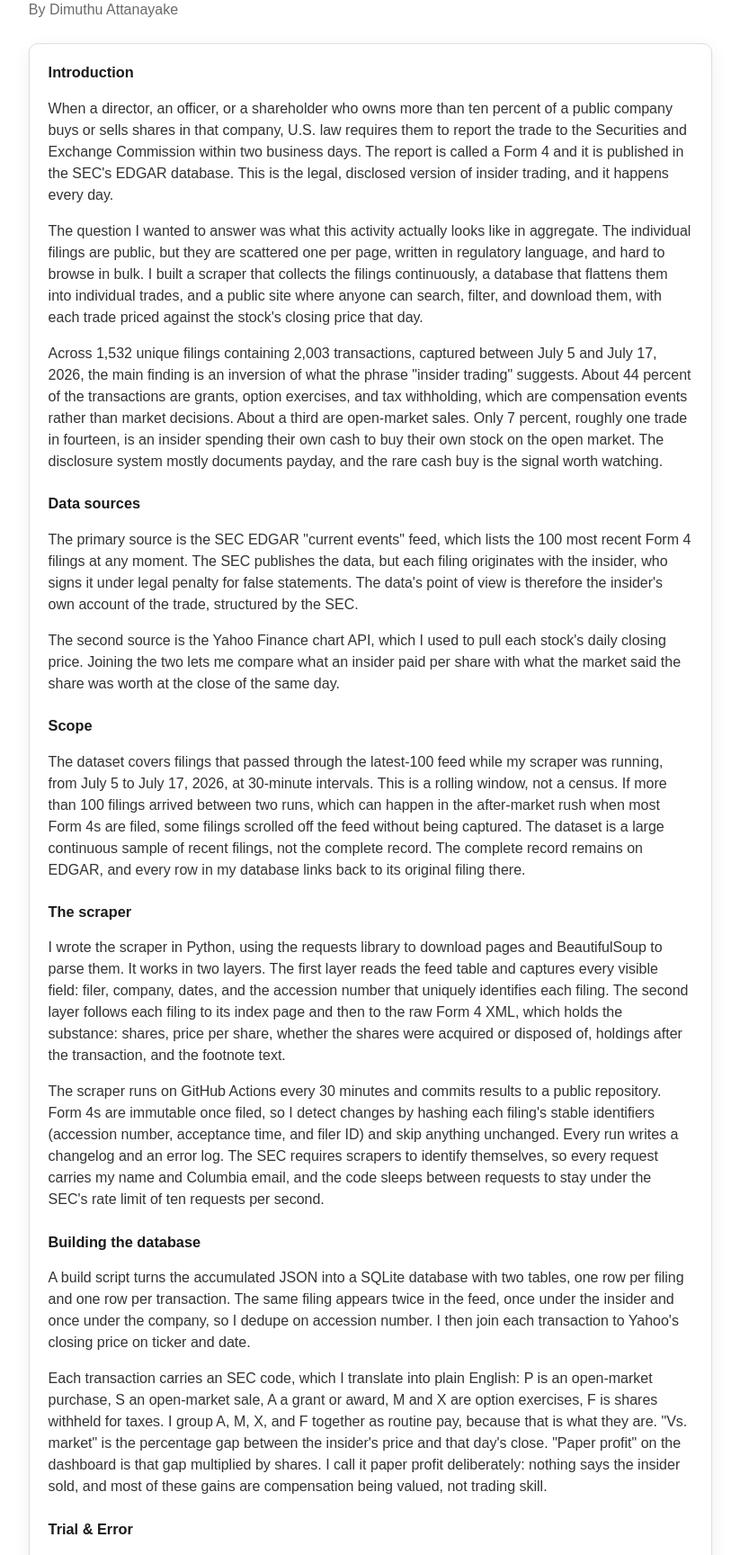
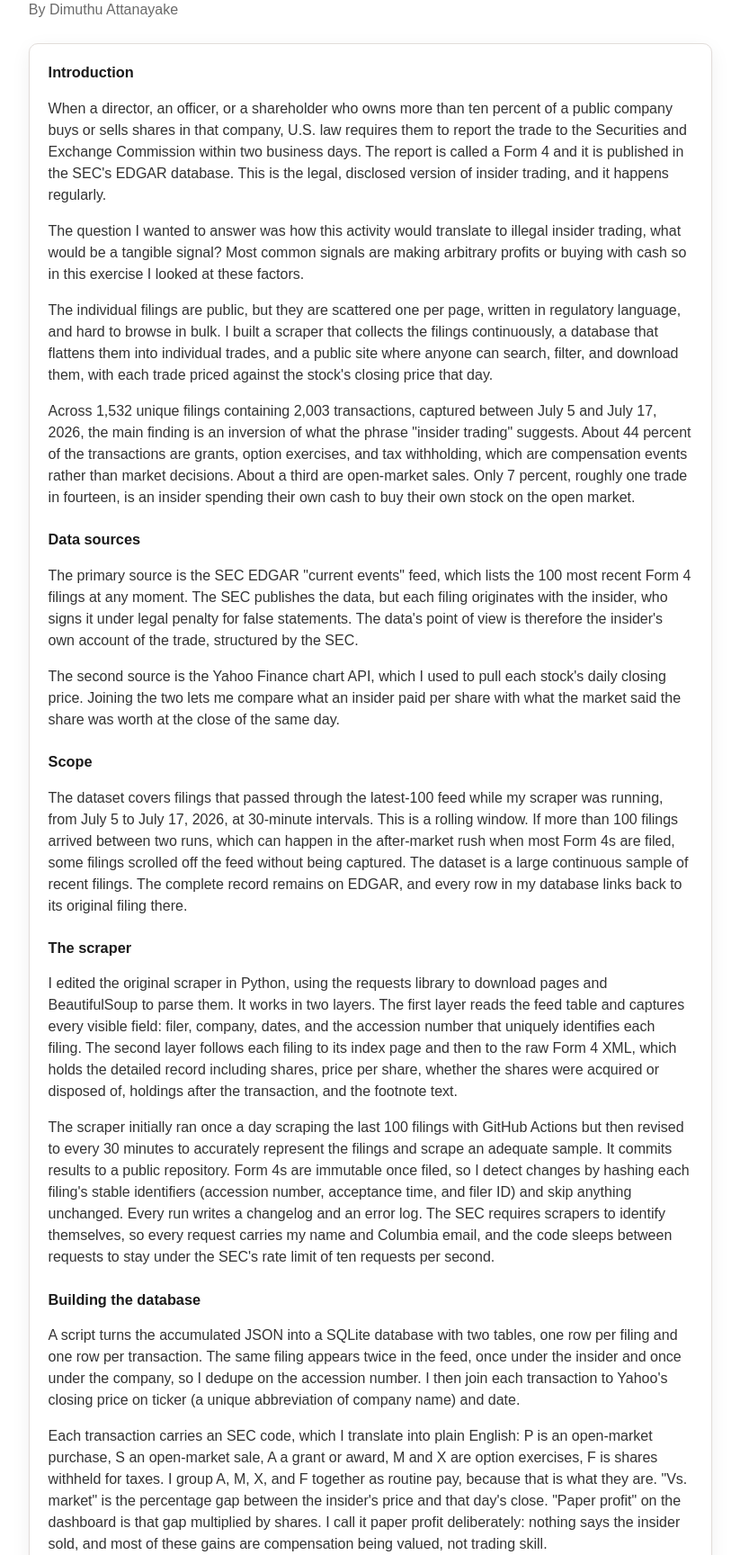
Before and after one commit to DimuthuAttanayake/form4-search-app, a Flask app: page /methodology in a window 1280 px wide. Shown: the part 145-1873 px from the top of the page at 90% size, without its empty margins (89-912 px from the left). Run offline with Flask 3, Linux system fonts and the light colour scheme.

Commit message:
Fix ticker search to exact match, rewrite methodology

```diff
--- a/app.py
+++ b/app.py
@@ -34,14 +34,17 @@ def execute_search_query(query, flt="", limit=None, offset=None):
     conn = get_db_connection()
     search_term = f"%{query}%"
 
-    # the columns a user can search across
-    searchable_columns = ["f.insider_name", "f.company", "f.ticker", "f.relationship"]
+    # name, company, and role are searched as substrings; ticker is matched exactly
+    # (case-insensitive), since tickers are short codes and a substring match on
+    # something like "F" would otherwise hit any word containing that letter
+    substring_columns = ["f.insider_name", "f.company", "f.relationship"]
 
     # with no search term we match everything, so the page shows the most recent trades
     conditions, params = [], []
     if query:
-        conditions.append("(" + " OR ".join([f"{col} LIKE ?" for col in searchable_columns]) + ")")
-        params = [search_term] * len(searchable_columns)
+        clauses = [f"{col} LIKE ?" for col in substring_columns] + ["UPPER(f.ticker) = UPPER(?)"]
+        conditions.append("(" + " OR ".join(clauses) + ")")
+        params = [search_term] * len(substring_columns) + [query]
     if flt in FILTERS:
         conditions.append(FILTERS[flt][0])
     where_clause = "WHERE " + " AND ".join(conditions) if conditions else ""
--- a/templates/methodology.html
+++ b/templates/methodology.html
@@ -8,41 +8,40 @@
 
   <div class="card" style="max-width:760px;">
     <h3>Introduction</h3>
-    <p>When a director, an officer, or a shareholder who owns more than ten percent of a public company buys or sells shares in that company, U.S. law requires them to report the trade to the Securities and Exchange Commission within two business days. The report is called a Form 4 and it is published in the SEC's EDGAR database. This is the legal, disclosed version of insider trading, and it happens every day.</p>
-    <p>The question I wanted to answer was what this activity actually looks like in aggregate. The individual filings are public, but they are scattered one per page, written in regulatory language, and hard to browse in bulk. I built a scraper that collects the filings continuously, a database that flattens them into individual trades, and a public site where anyone can search, filter, and download them, with each trade priced against the stock's closing price that day.</p>
-    <p>Across 1,532 unique filings containing 2,003 transactions, captured between July 5 and July 17, 2026, the main finding is an inversion of what the phrase "insider trading" suggests. About 44 percent of the transactions are grants, option exercises, and tax withholding, which are compensation events rather than market decisions. About a third are open-market sales. Only 7 percent, roughly one trade in fourteen, is an insider spending their own cash to buy their own stock on the open market. The disclosure system mostly documents payday, and the rare cash buy is the signal worth watching.</p>
+    <p>When a director, an officer, or a shareholder who owns more than ten percent of a public company buys or sells shares in that company, U.S. law requires them to report the trade to the Securities and Exchange Commission within two business days. The report is called a Form 4 and it is published in the SEC's EDGAR database. This is the legal, disclosed version of insider trading, and it happens regularly.</p>
+    <p>The question I wanted to answer was how this activity would translate to illegal insider trading, what would be a tangible signal? Most common signals are making arbitrary profits or buying with cash so in this exercise I looked at these factors.</p>
+    <p>The individual filings are public, but they are scattered one per page, written in regulatory language, and hard to browse in bulk. I built a scraper that collects the filings continuously, a database that flattens them into individual trades, and a public site where anyone can search, filter, and download them, with each trade priced against the stock's closing price that day.</p>
+    <p>Across 1,532 unique filings containing 2,003 transactions, captured between July 5 and July 17, 2026, the main finding is an inversion of what the phrase "insider trading" suggests. About 44 percent of the transactions are grants, option exercises, and tax withholding, which are compensation events rather than market decisions. About a third are open-market sales. Only 7 percent, roughly one trade in fourteen, is an insider spending their own cash to buy their own stock on the open market.</p>
 
     <h3 style="margin-top:1.4rem;">Data sources</h3>
     <p>The primary source is the SEC EDGAR "current events" feed, which lists the 100 most recent Form 4 filings at any moment. The SEC publishes the data, but each filing originates with the insider, who signs it under legal penalty for false statements. The data's point of view is therefore the insider's own account of the trade, structured by the SEC.</p>
     <p>The second source is the Yahoo Finance chart API, which I used to pull each stock's daily closing price. Joining the two lets me compare what an insider paid per share with what the market said the share was worth at the close of the same day.</p>
 
     <h3 style="margin-top:1.4rem;">Scope</h3>
-    <p>The dataset covers filings that passed through the latest-100 feed while my scraper was running, from July 5 to July 17, 2026, at 30-minute intervals. This is a rolling window, not a census. If more than 100 filings arrived between two runs, which can happen in the after-market rush when most Form 4s are filed, some filings scrolled off the feed without being captured. The dataset is a large continuous sample of recent filings, not the complete record. The complete record remains on EDGAR, and every row in my database links back to its original filing there.</p>
+    <p>The dataset covers filings that passed through the latest-100 feed while my scraper was running, from July 5 to July 17, 2026, at 30-minute intervals. This is a rolling window. If more than 100 filings arrived between two runs, which can happen in the after-market rush when most Form 4s are filed, some filings scrolled off the feed without being captured. The dataset is a large continuous sample of recent filings. The complete record remains on EDGAR, and every row in my database links back to its original filing there.</p>
 
     <h3 style="margin-top:1.4rem;">The scraper</h3>
-    <p>I wrote the scraper in Python, using the requests library to download pages and BeautifulSoup to parse them. It works in two layers. The first layer reads the feed table and captures every visible field: filer, company, dates, and the accession number that uniquely identifies each filing. The second layer follows each filing to its index page and then to the raw Form 4 XML, which holds the substance: shares, price per share, whether the shares were acquired or disposed of, holdings after the transaction, and the footnote text.</p>
-    <p>The scraper runs on GitHub Actions every 30 minutes and commits results to a public repository. Form 4s are immutable once filed, so I detect changes by hashing each filing's stable identifiers (accession number, acceptance time, and filer ID) and skip anything unchanged. Every run writes a changelog and an error log. The SEC requires scrapers to identify themselves, so every request carries my name and Columbia email, and the code sleeps between requests to stay under the SEC's rate limit of ten requests per second.</p>
+    <p>I edited the original scraper in Python, using the requests library to download pages and BeautifulSoup to parse them. It works in two layers. The first layer reads the feed table and captures every visible field: filer, company, dates, and the accession number that uniquely identifies each filing. The second layer follows each filing to its index page and then to the raw Form 4 XML, which holds the detailed record including shares, price per share, whether the shares were acquired or disposed of, holdings after the transaction, and the footnote text.</p>
+    <p>The scraper initially ran once a day scraping the last 100 filings with GitHub Actions but then revised to every 30 minutes to accurately represent the filings and scrape an adequate sample. It commits results to a public repository. Form 4s are immutable once filed, so I detect changes by hashing each filing's stable identifiers (accession number, acceptance time, and filer ID) and skip anything unchanged. Every run writes a changelog and an error log. The SEC requires scrapers to identify themselves, so every request carries my name and Columbia email, and the code sleeps between requests to stay under the SEC's rate limit of ten requests per second.</p>
 
     <h3 style="margin-top:1.4rem;">Building the database</h3>
-    <p>A build script turns the accumulated JSON into a SQLite database with two tables, one row per filing and one row per transaction. The same filing appears twice in the feed, once under the insider and once under the company, so I dedupe on accession number. I then join each transaction to Yahoo's closing price on ticker and date.</p>
+    <p>A script turns the accumulated JSON into a SQLite database with two tables, one row per filing and one row per transaction. The same filing appears twice in the feed, once under the insider and once under the company, so I dedupe on the accession number. I then join each transaction to Yahoo's closing price on ticker (a unique abbreviation of company name) and date.</p>
     <p>Each transaction carries an SEC code, which I translate into plain English: P is an open-market purchase, S an open-market sale, A a grant or award, M and X are option exercises, F is shares withheld for taxes. I group A, M, X, and F together as routine pay, because that is what they are. "Vs. market" is the percentage gap between the insider's price and that day's close. "Paper profit" on the dashboard is that gap multiplied by shares. I call it paper profit deliberately: nothing says the insider sold, and most of these gains are compensation being valued, not trading skill.</p>
 
     <h3 style="margin-top:1.4rem;">Trial &amp; Error</h3>
-    <p>The pipeline broke in instructive ways. For five days the GitHub Actions scraper failed intermittently, 56 failed runs in total, because one line assumed the first element of a table cell was text. When a filing's description cell started with an HTML tag instead, BeautifulSoup returned None and the run crashed. The failures came and went depending on which filings happened to be in the feed, which is what made the bug hard to spot. I fixed it by checking the element type before reading it.</p>
-    <p>Some transaction dates arrived with a timezone suffix, such as 2024-12-27-05:00, which crashed the price join until I trimmed dates to their first ten characters. A first version of the dashboard ranked trades by percentage gain against the market, and the list was swamped by grants priced at one cent showing gains of several million percent. The numbers were technically correct and completely meaningless, so I rebuilt the ranking around dollar values instead.</p>
+    <p>The pipeline broke last week. For five days the GitHub Actions scraper failed intermittently, with 56 failed runs in total, because one line assumed the first element of a table cell was text. When a filing's description cell started with an HTML tag instead, BeautifulSoup returned None and the run crashed. I fixed it with the help of Claude.</p>
+    <p>Some transaction dates arrived with a timezone suffix, such as 2024-12-27-05:00, which crashed the price join until the dates were trimmed to their first ten characters. A first version of the dashboard ranked trades by percentage gain against the market, and the list was swamped by grants priced at one cent showing gains of several million percent. So I revised the ranking around dollar values instead to show the top profit earners and those buying stocks with their own cash.</p>
 
     <h3 style="margin-top:1.4rem;">Verification</h3>
-    <p>I verified the data three ways. I spot-checked rows in my database against the original filings on EDGAR, which every row links to. The pipeline audits itself through its error logs and changelogs, which is how I found the bugs above. And the price join is reproducible by anyone: the tickers, dates, and closes are public, and the CSV export lets a reader rerun the comparison.</p>
+    <p>I verified the data three ways. I spot-checked rows in my database against the original filings on EDGAR. The pipeline audits itself through its error logs and changelogs; the price join is reproducible by anyone, the tickers, dates, and closes are public, and the CSV export lets a reader rerun the comparison.</p>
 
     <h3 style="margin-top:1.4rem;">Tools</h3>
-    <p>I wrote the pipeline in Python, with requests and BeautifulSoup for the scraping, pandas and SQLite for the database, and Flask for the site, which is hosted on Render. I used Claude, Anthropic's AI assistant, to help write and debug the code and to help draft this methodology. I reviewed and edited everything it produced, and I verified the numbers in this article against the underlying data myself.</p>
+    <p>This pipeline is in Python, with requests and BeautifulSoup for the scraping, pandas and SQLite for the database, and Flask for the site, which is hosted on Render. I used Claude, Anthropic's AI assistant, to help edit and debug the code and to help prototype the webpage (a little more than I liked to).</p>
 
     <h3 style="margin-top:1.4rem;">Limitations</h3>
-    <p>A Form 4 records a transaction, not a motive. An insider selling may be diversifying or paying tuition, so the site states that a trade is not proof of intent. Price comparisons only make sense for cash trades, so I compute them only where the price is real. Foreign companies traded as ADRs sometimes report prices in another share class or currency, which produces gaps that look dramatic but are artifacts. Nineteen filings report the literal ticker "NONE". Yahoo has no close for weekends, holidays, or thin symbols, so only about half the trades carry a market comparison. And the rolling window undersamples the busiest filing hours.</p>
+    <p>A Form 4 records a transaction, but it is not a confirmation of illegal activity. An insider selling may be diversifying or paying tuition, so the site states that a trade is not proof of intent. Price comparisons only make sense for cash trades, so I compute them only where the price is real. Foreign companies traded as ADRs sometimes report prices in another share class or currency, which produces gaps that look dramatic but not true signals. Some filings report the literal ticker as "NONE". Yahoo has no close for weekends, holidays, or thin symbols, so only about half the trades carry a market comparison. And the rolling window in the scraper undersamples the busiest filing hours.</p>
 
     <h3 style="margin-top:1.4rem;">Conclusion</h3>
-    <p>What I know now is what two weeks of American insider filings look like: mostly compensation, occasionally conviction. Run the scraper for a year and seasonal patterns would emerge. Join it to news events and I could ask whether cash buys cluster before announcements. Everything here is public by law, and has been since 1934. My project just makes the reading easier.</p>
-
-    <p style="margin-top:1.4rem;"><em>The code, data, and this methodology are public at <a href="https://github.com/DimuthuAttanayake/form4-search-app">github.com/DimuthuAttanayake/form4-search-app</a>.</em></p>
+    <p>I now know what two weeks of American insider filings look like; it mostly carries compensation details. To get more concrete trends there is a need to scrape for a year so that seasonal patterns would emerge. I need to join it to news events to trace actual insiders. But right now, I have created a live updating app that simplifies these filings to a general audience and indicates where the actual illegal trading may happen.</p>
   </div>
 {% endblock %}
```
